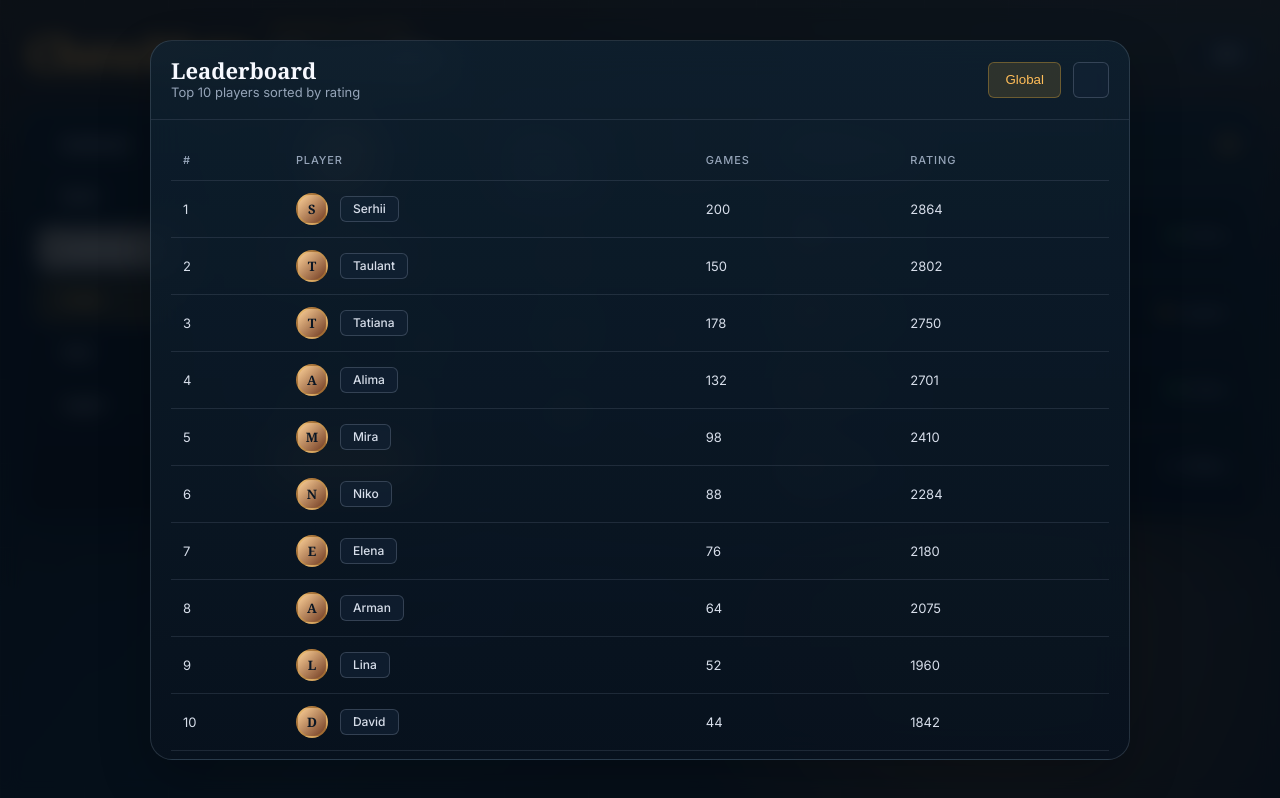
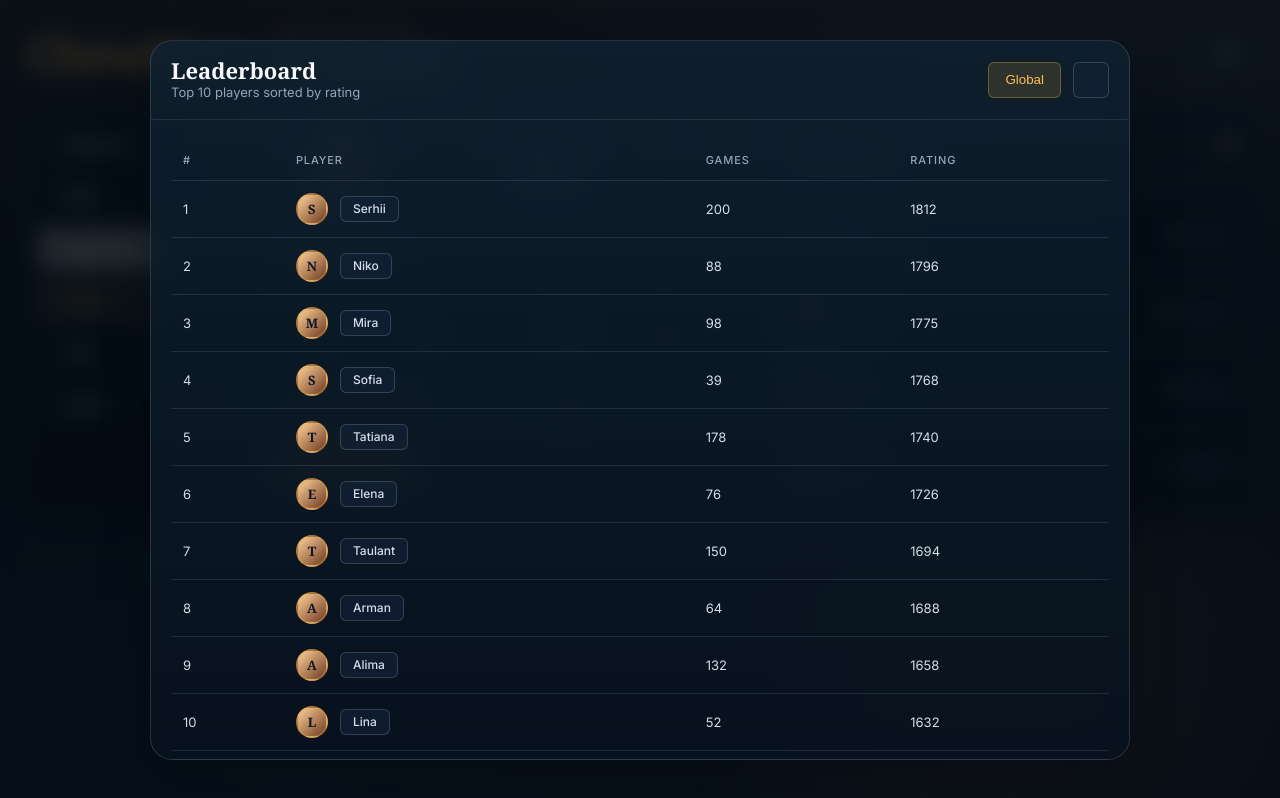
Before and after one commit to mypmypmew/transcendence_chess42, a React app in the folder frontend/: page /profile in a window 1280 px wide. Both pictures are taken after a click on the button "Leaderboard". Built offline with nearby package versions, Linux system fonts and the light colour scheme; some icons are missing; the HTML template or start-up script is replaced by a standard one; a web font is replaced by a local one.

Commit message:
fix(leaderboard): update player mockdata

```diff
--- a/frontend/src/components/LeaderboardModal.jsx
+++ b/frontend/src/components/LeaderboardModal.jsx
@@ -1,16 +1,16 @@
 import { useMemo, useState } from 'react'
 import './Modal.css'
 const players = [
-  { avatar: null, nickname: 'Serhii', rating: 2864, games: 200 },
-  { avatar: null, nickname: 'Taulant', rating: 2802, games: 150 },
-  { avatar: null, nickname: 'Tatiana', rating: 2750, games: 178 },
-  { avatar: null, nickname: 'Alima', rating: 2701, games: 132 },
-  { avatar: null, nickname: 'Mira', rating: 2410, games: 98 },
-  { avatar: null, nickname: 'Niko', rating: 2284, games: 88 },
-  { avatar: null, nickname: 'Elena', rating: 2180, games: 76 },
-  { avatar: null, nickname: 'Arman', rating: 2075, games: 64 },
-  { avatar: null, nickname: 'Lina', rating: 1960, games: 52 },
-  { avatar: null, nickname: 'David', rating: 1842, games: 44 },
+  { avatar: null, nickname: 'Serhii', rating: 1812, games: 200 },
+  { avatar: null, nickname: 'Taulant', rating: 1694, games: 150 },
+  { avatar: null, nickname: 'Tatiana', rating: 1740, games: 178 },
+  { avatar: null, nickname: 'Alima', rating: 1658, games: 132 },
+  { avatar: null, nickname: 'Mira', rating: 1775, games: 98 },
+  { avatar: null, nickname: 'Niko', rating: 1796, games: 88 },
+  { avatar: null, nickname: 'Elena', rating: 1726, games: 76 },
+  { avatar: null, nickname: 'Arman', rating: 1688, games: 64 },
+  { avatar: null, nickname: 'Lina', rating: 1632, games: 52 },
+  { avatar: null, nickname: 'David', rating: 1590, games: 44 },
   { avatar: null, nickname: 'Sofia', rating: 1768, games: 39 },
   /* Optional filters for discussion */
   /*{ rank: 11, avatar: null, nickname: 'Sofia', rating: 1768, games: 39, wins: 19, winRate: '49%' },*/
```
